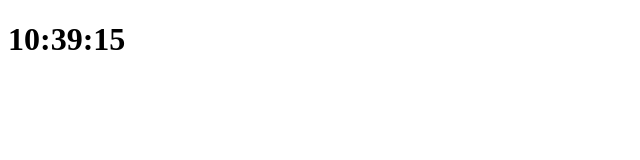
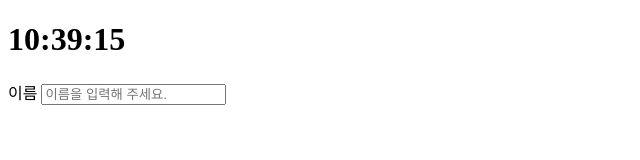
Before and after one commit to RU-Developer/javascript-practice, a plain HTML site: page index.html in a window 1280 px wide. Shown: the whole page, without its empty margins (0-640 px from the left). Drawn offline with Linux system fonts and the light colour scheme.

Commit message:
created greetings with user name

```diff
--- /dev/null
+++ b/greeting.js
@@ -0,0 +1,46 @@
+const form = document.querySelector(".js-form"),
+	  inputName = document.querySelector("#input-name"),
+	  greeting = document.querySelector(".js-greetings");
+
+const USER_LS = "currentUser",
+	  SHOWING_CN = "showing";
+
+
+function saveName(text) {
+	localStorage.setItem(USER_LS, text);
+}
+
+function handleSubmit(event) {
+	event.preventDefault();
+	const currentValue = inputName.value;
+	saveName(currentValue);
+	paintGreeting(currentValue);
+}
+
+function askForName() {
+	form.classList.add(SHOWING_CN);
+	greeting.classList.remove(SHOWING_CN);
+	form.addEventListener("submit", handleSubmit);
+}
+
+function paintGreeting(text) {
+	form.classList.remove(SHOWING_CN);
+	greeting.classList.add(SHOWING_CN);
+	greeting.innerText = `환영합니다. ${text}님`;
+}
+
+function loadName() {
+	const currentUser = localStorage.getItem(USER_LS);
+
+	if(currentUser === null) {
+		askForName();
+	} else {
+		paintGreeting(currentUser);
+	}
+}
+
+function init() {
+	loadName();
+}
+
+init();
--- a/index.css
+++ b/index.css
@@ -0,0 +1,8 @@
+.form,
+.greetings {
+	display: none;
+}
+
+.showing {
+	display: block;
+}
--- a/index.html
+++ b/index.html
@@ -1,9 +1,10 @@
 <!DOCTYPE html>
 <html>
 	<head>
-		<title>Something</title>
-		<link rel="stylesheet" href="index.css" />
+		<title>To Do List</title>
+		<link defer rel="stylesheet" href="index.css" />
 		<script defer src="clock.js"></script>
+		<script defer src="greeting.js"></script>
 	</head>
 
 	<body>
@@ -12,5 +13,13 @@
 				00:00:00
 			</h1>
 		</div>
+
+		<form class="js-form form">
+			<label for="input-name">이름</label>
+			<input id="input-name" type="text" placeholder="이름을 입력해 주세요."/>
+		</form>
+		<h4 class="js-greetings greetings">
+
+		</h4>
 	</body>
 </html>
```
